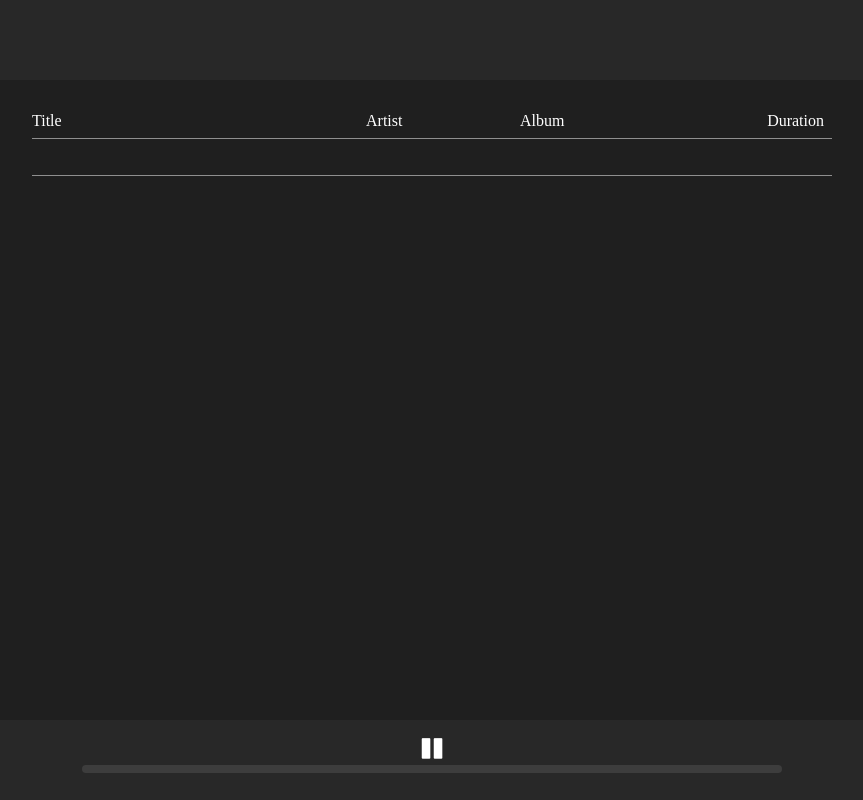
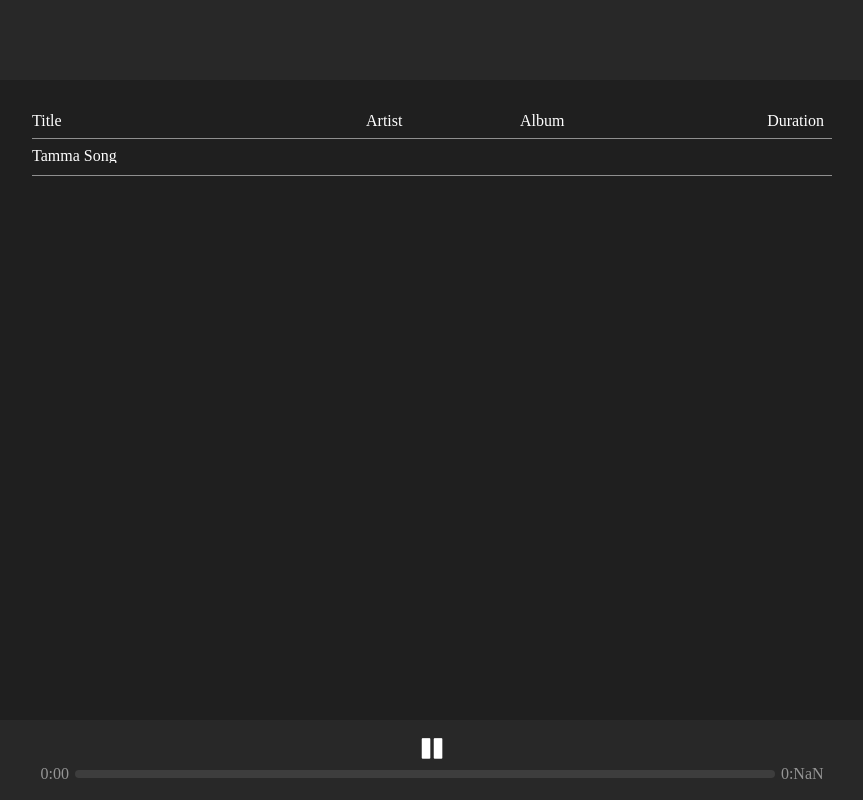
Before and after one commit to RadhaMehra/MusicApp, a plain HTML site: page Javascript Class 4/index.html in a window 1280 px wide. Both pictures are taken after a click on the icon 639 px from the left and 748 px from the top of the page. Shown: the whole page, without its empty margins (208-1071 px from the left). Drawn offline with Linux system fonts and the light colour scheme.

Commit message:
import updatecurrentTime function

```diff
--- a/Javascript Class 4/index.html
+++ b/Javascript Class 4/index.html
@@ -58,6 +58,61 @@
     <script src="jquery.js">
     </script>
     <script>
+	function toggleSong() {							//created function to  reduce the writing code again n again
+		var song = document.querySelector('audio');
+		if(song.paused == true) {
+		console.log('Playing');
+		$('.play-icon').removeClass('fa-play').addClass('fa-pause');
+		song.play();
+		}
+		else {
+		console.log('Pausing');
+		$('.play-icon').removeClass('fa-pause').addClass('fa-play');
+		song.pause();
+		}
+		}
+
+					function fancyTimeFormat(time)
+			{
+				// Hours, minutes and seconds
+				var hrs = ~~(time / 3600);
+				var mins = ~~((time % 3600) / 60);
+				var secs = time % 60;
+
+				// Output like "1:01" or "4:03:59" or "123:03:59"
+				var ret = "";
+
+				if (hrs > 0) {
+					ret += "" + hrs + ":" + (mins < 10 ? "0" : "");
+				}
+
+				ret += "" + mins + ":" + (secs < 10 ? "0" : "");
+				ret += "" + secs;
+				return ret;
+			}
+
+
+
+
+				function updateCurrentTime() {
+					var song = document.querySelector('audio');
+					var currentTime = Math.floor(song.currentTime);
+					currentTime = fancyTimeFormat(currentTime);
+					var duration = Math.floor(song.duration);
+					duration = fancyTimeFormat(duration)
+					$('.time-elapsed').text(currentTime);
+					$('.song-duration').text(duration);
+				}
+				 var songName = 'Tamma Song';
+
+				window.onload = function() {
+				$('.song-name').text(songName);
+				updateCurrentTime();
+				setInterval(function() {
+				updateCurrentTime();
+				},1000);
+				}
+
     $('.welcome-screen button').on('click', function() {
         var name = $('#name-input').val();
         if (name.length > 2) {
@@ -70,30 +125,12 @@
         }
     });
     $('.play-icon').on('click', function() {
-        var song = document.querySelector('audio');
-        if (song.paused == true) {
-            console.log('Playing');
-            $('.play-icon').removeClass('fa-play').addClass('fa-pause');
-            song.play();
-        } else {
-            console.log('Pausing');
-            $('.play-icon').removeClass('fa-pause').addClass('fa-play');
-            song.pause();
-        }
+        toggleSong();
     });
     $('body').on('keypress', function(event) {
                 if (event.keyCode == 32) {
-                    var song = document.querySelector('audio');
-                    if (song.paused == true) {
-                        console.log('Playing');
-                        $('.play-icon').removeClass('fa-play').addClass('fa-pause');
-                        song.play();
-                    } else {
-                        console.log('Pausing');
-                        $('.play-icon').removeClass('fa-pause').addClass('fa-play');
-                        song.pause();
-                    }
-                }
+                   toggleSong();
+				   }
             });
     </script>
 </body>
```
